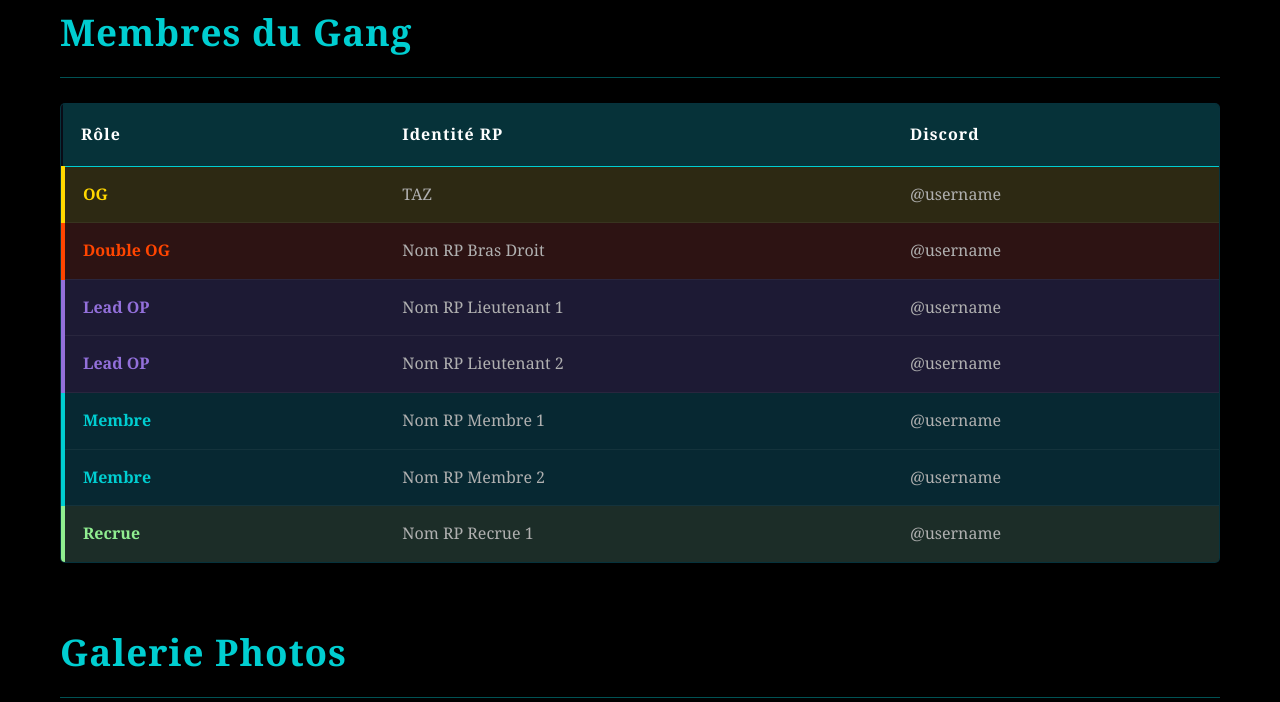
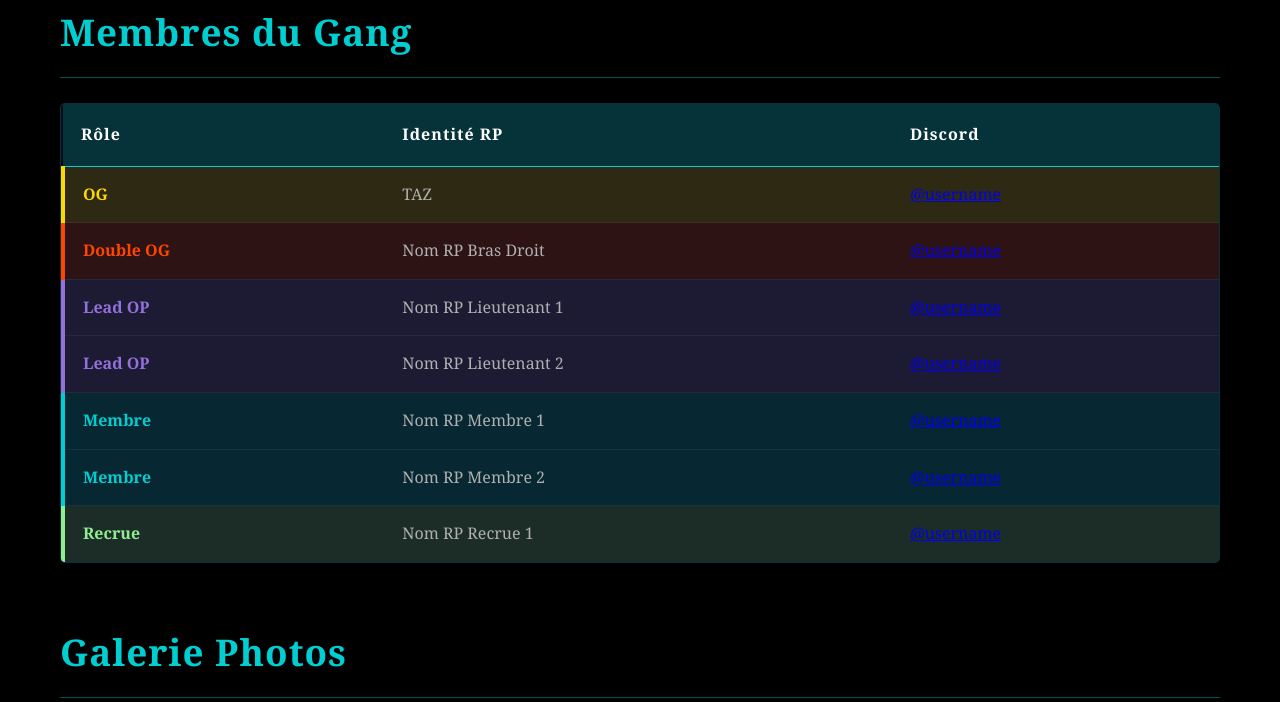
Before and after one commit to cautshocreations-cell/Nighys, a plain HTML site: page index.html in a window 1280 px wide. Shown: the part 3031-3733 px from the top of the page. Drawn offline with Linux system fonts and the light colour scheme.

Commit message:
Update index.html

```diff
--- a/index.html
+++ b/index.html
@@ -158,37 +158,37 @@ On raconte que les Nigth sont nés d’un pari entre Taz et Zack : “Si on marq
                         <tr class="grade-chef">
                             <td>OG</td>
                             <td>TAZ</td>
-                            <td>@username</td>
+                            <td><a href="https://discord.com/users/ID_DISCORD" target="_blank" class="discord-link">@username</a></td>
                         </tr>
                         <tr class="grade-bras-droit">
                             <td>Double OG</td>
                             <td>Nom RP Bras Droit</td>
-                            <td>@username</td>
+                            <td><a href="https://discord.com/users/ID_DISCORD" target="_blank" class="discord-link">@username</a></td>
                         </tr>
                         <tr class="grade-lieutenant">
                             <td>Lead OP</td>
                             <td>Nom RP Lieutenant 1</td>
-                            <td>@username</td>
+                            <td><a href="https://discord.com/users/ID_DISCORD" target="_blank" class="discord-link">@username</a></td>
                         </tr>
                         <tr class="grade-lieutenant">
                             <td>Lead OP</td>
                             <td>Nom RP Lieutenant 2</td>
-                            <td>@username</td>
+                            <td><a href="https://discord.com/users/ID_DISCORD" target="_blank" class="discord-link">@username</a></td>
                         </tr>
                         <tr class="grade-membre">
                             <td>Membre</td>
                             <td>Nom RP Membre 1</td>
-                            <td>@username</td>
+                            <td><a href="https://discord.com/users/ID_DISCORD" target="_blank" class="discord-link">@username</a></td>
                         </tr>
                         <tr class="grade-membre">
                             <td>Membre</td>
                             <td>Nom RP Membre 2</td>
-                            <td>@username</td>
+                            <td><a href="https://discord.com/users/ID_DISCORD" target="_blank" class="discord-link">@username</a></td>
                         </tr>
                         <tr class="grade-recrue">
                             <td>Recrue</td>
                             <td>Nom RP Recrue 1</td>
-                            <td>@username</td>
+                            <td><a href="https://discord.com/users/ID_DISCORD" target="_blank" class="discord-link">@username</a></td>
                         </tr>
                         <!-- Ajouter d'autres membres ici -->
                     </tbody>
```
